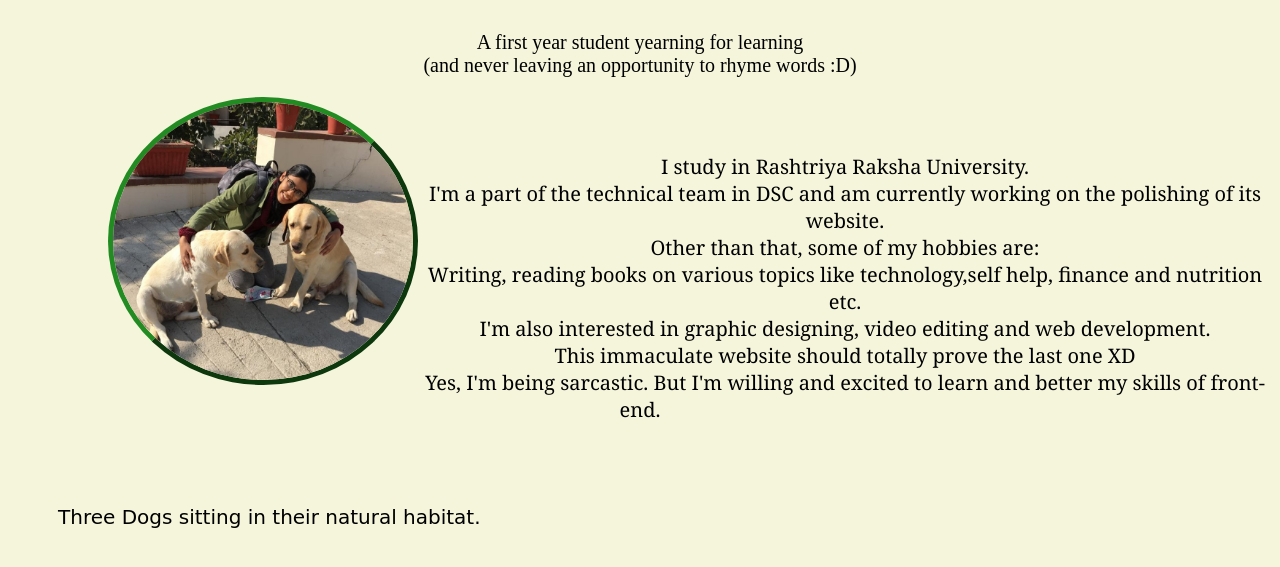
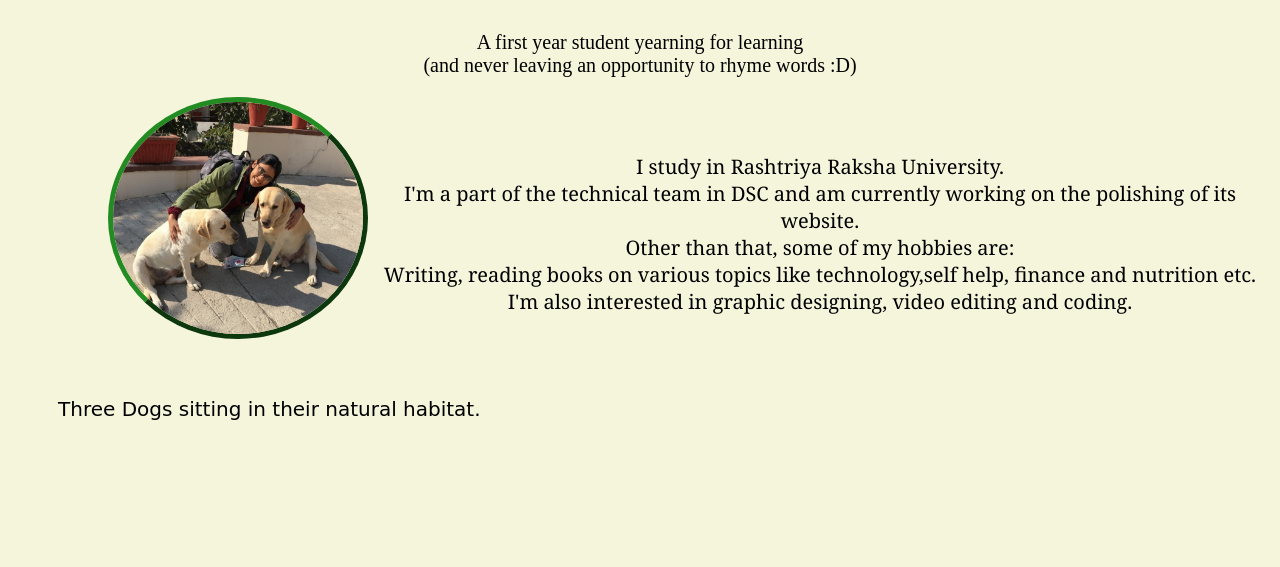
Before and after one commit to KavyasKen/Website, a plain HTML site: page index.html in a window 1280 px wide. Shown: the part 69-636 px from the top of the page. Drawn offline with Linux system fonts and the light colour scheme.

Commit message:
Update index.html

```diff
--- a/index.html
+++ b/index.html
@@ -16,7 +16,7 @@
         color: blue;
     }
     .smaller-image{
-        width: 300px;
+        width: 250px;
     }
     .thin-green-border {
         border-color: forestgreen;
@@ -42,10 +42,8 @@
      <br>I'm a part of the technical team in DSC and am currently working on the polishing of its website.
      <br>Other than that, some of my hobbies are:
      <br> Writing, reading books on various topics like technology,self help, finance and nutrition etc.
-     <br> I'm also interested in graphic designing, video editing and web development.
-      <br>This immaculate website should totally prove the last one XD
-     <br> Yes, I'm being sarcastic. But I'm willing and excited to learn
-     and better my skills of front-end.
+     <br> I'm also interested in graphic designing, video editing and coding.
+
 </p>
 <br> <br> <br> <br>
 <p id="dsc-website" style="font-size:20px; font-family: cursive; text-align: left;">
```
